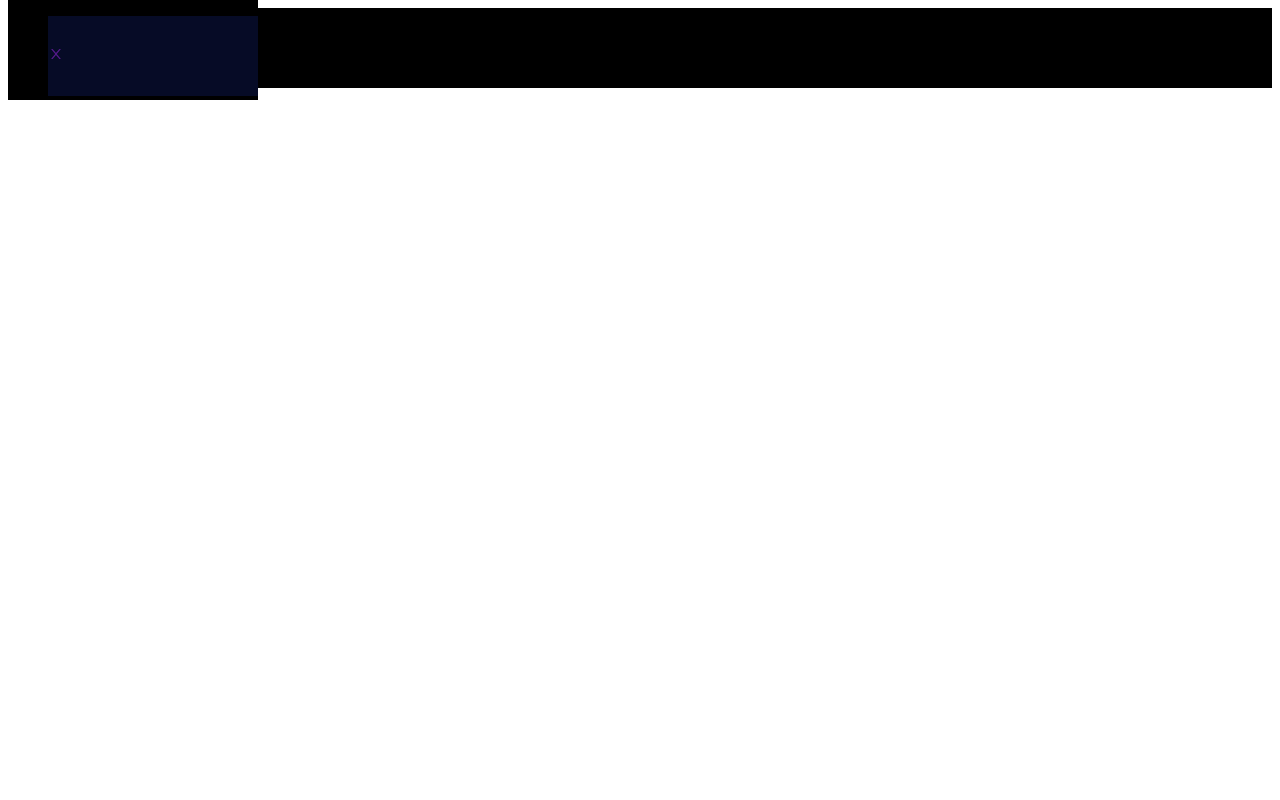
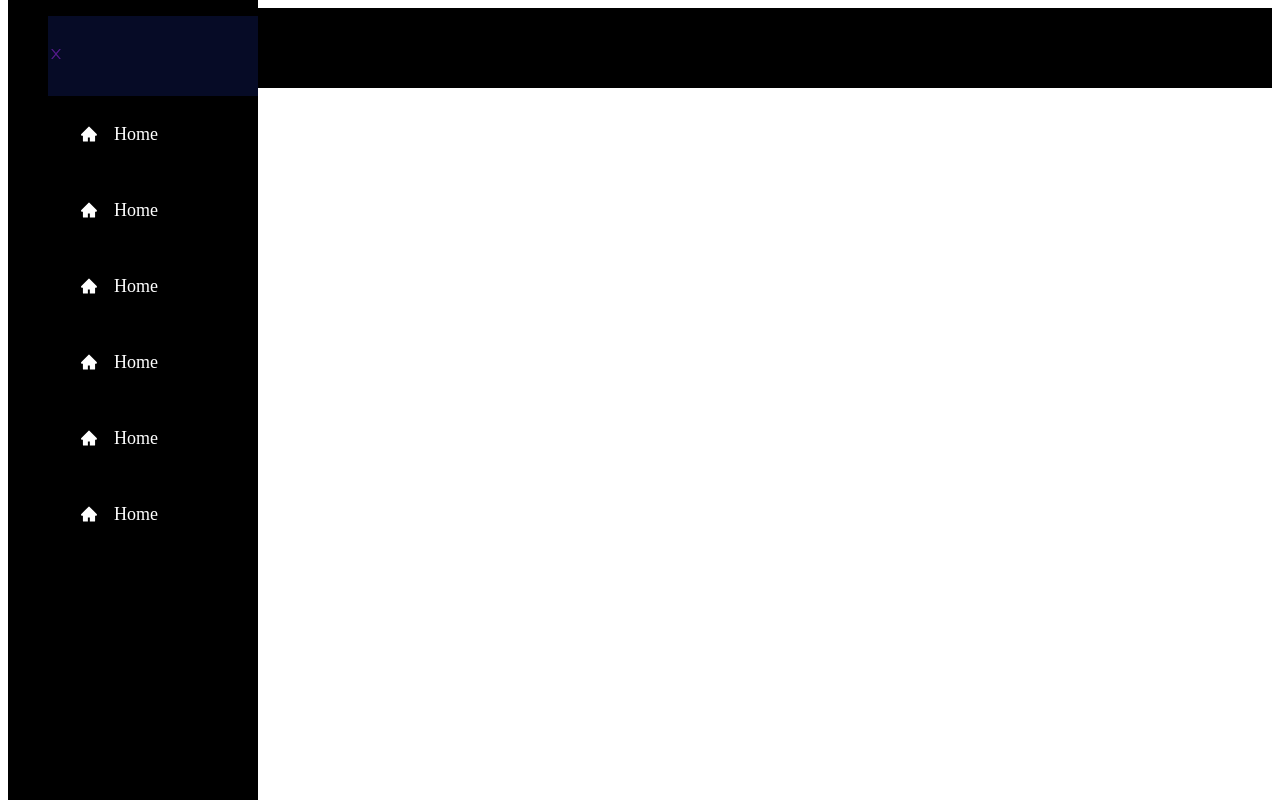
Before and after one commit to trungpnt/gemmy-backend-nodejs, a React (Create React App) app in the folder frontend/: page / in a window 1280 px wide. Built offline with nearby package versions, Linux system fonts and the light colour scheme.

Commit message:
change to height:100vh for the nav-menu

```diff
--- a/frontend/src/components/Navbar.css
+++ b/frontend/src/components/Navbar.css
@@ -15,7 +15,7 @@
 .nav-menu   {
     background-color: black;
     width: 250px;
-    height: 100px;
+    height: 100vh;
     display: flex;
     justify-content: center;
     position: fixed;
```
